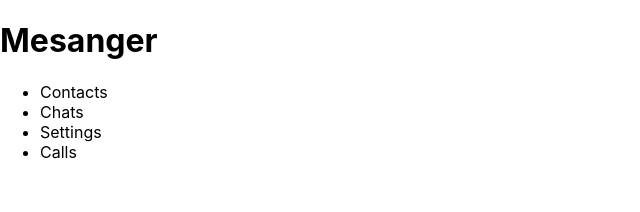
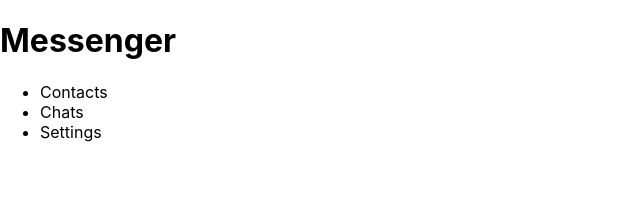
Before and after one commit to Nosov-Pavel/props1, a React (Create React App) app: page / in a window 1280 px wide. Shown: the top 212 px of the page, without its empty margins (0-640 px from the left). Built offline with nearby package versions, Linux system fonts and the light colour scheme.

Commit message:
MessengerTraining

```diff
--- a/src/App.js
+++ b/src/App.js
@@ -1,15 +1,29 @@
+// import Menu from "./Menu";
+//
+// function App(){
+//     const mainMenu = ['Contacts', 'Chats','Settings', 'Calls']
+//
+//     return(
+//         <div>
+//             <h1>Messenger</h1>
+//             <Menu menu={mainMenu}/>
+//
+//
+//         </div>
+//     );
+// }
+// export default App;
+
 import Menu from "./Menu";
 
 function App(){
-    const mainMenu = ['Contacts', 'Chats','Settings', 'Calls']
-
+    const mainMenu = ['Contacts', 'Chats', 'Settings']
     return(
         <div>
-            <h1>Mesanger</h1>
+            <h1>Messenger</h1>
             <Menu menu={mainMenu}/>
-
 
         </div>
     );
 }
-export default App;
+export default App
```
Also changed, not shown: src/Menu.js (+13 -2 lines).
